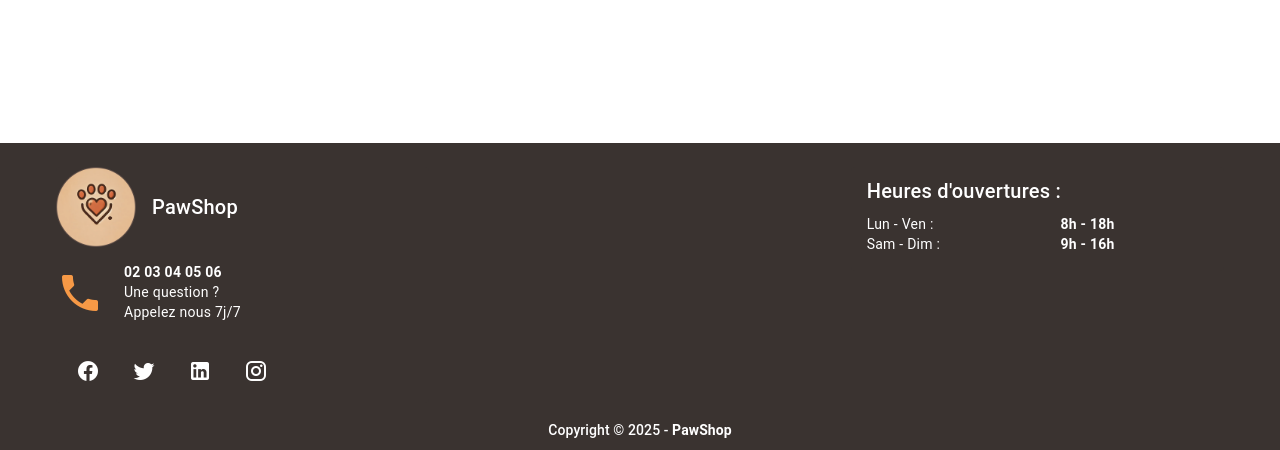
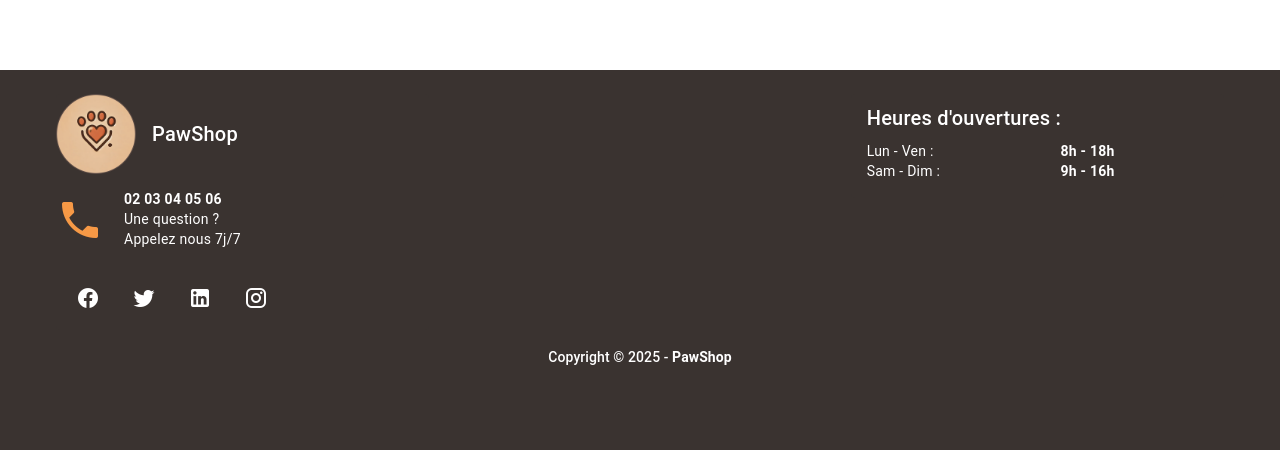
Before and after one commit to Simon-kercode/Tp_Node, a Vue app in the folder frontend/: page / in a window 1280 px wide. Shown: the part 347-797 px from the top of the page. Built offline with nearby package versions, Linux system fonts and the light colour scheme; no server answers.

Commit message:
footer fix

```diff
--- a/frontend/src/components/Footer.vue
+++ b/frontend/src/components/Footer.vue
@@ -64,7 +64,7 @@
 <style scoped>
     .bg-footer{
         background-color: #3A3330;
-        max-height: 310px;
+        max-height: 450px;
         height: auto;
     }
     .card-footer {
```
Also changed, not shown: frontend/src/components/admin/EditProductModale.vue (indentation only).
